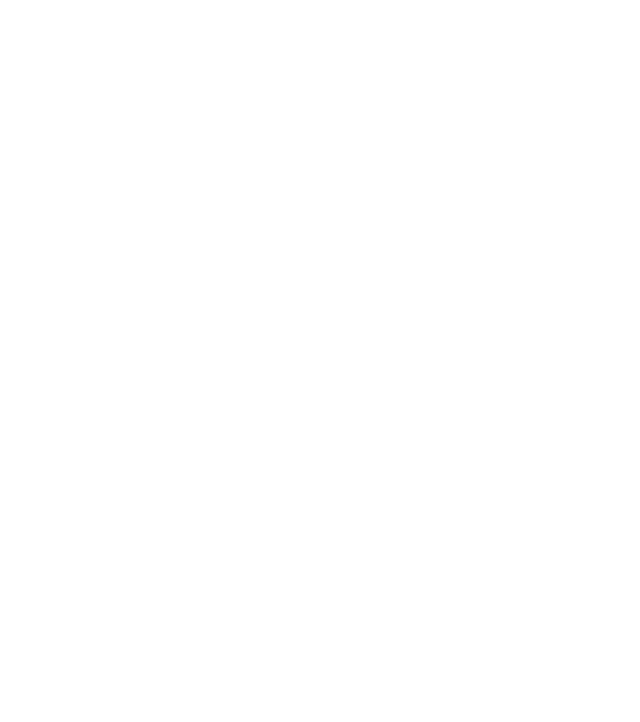
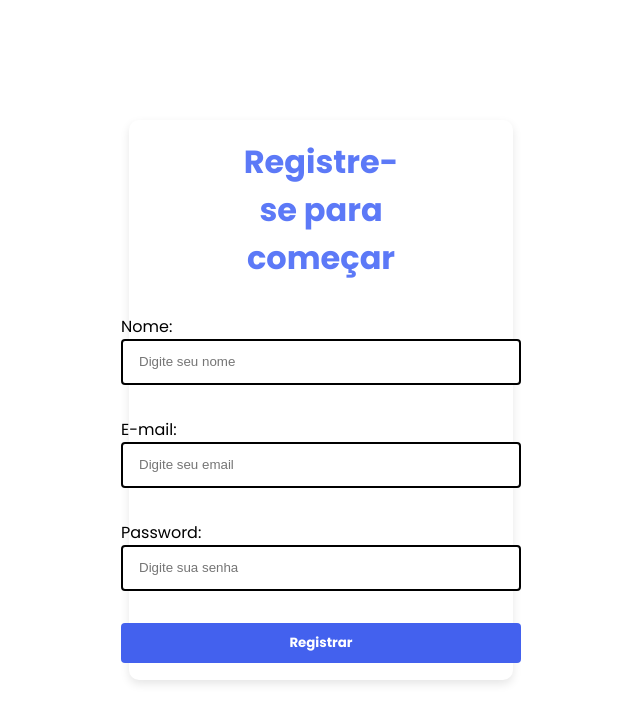
Before and after one commit to christianfdev/front-biblioteca, a React (Vite) app: page /#/register in a window 1280 px wide. Before the commit this address had no page. Shown: the top 722 px of the page, without its empty margins (319-959 px from the left). Built offline with nearby package versions, Linux system fonts and the light colour scheme.

Commit message:
Primeira versão da página de login e cadastro

```diff
--- a/package.json
+++ b/package.json
@@ -14,7 +14,8 @@
     "js-cookie": "^3.0.5",
     "react": "^18.3.1",
     "react-dom": "^18.3.1",
-    "react-router-dom": "^7.0.2"
+    "react-router-dom": "^7.0.2",
+    "sweetalert2": "^11.15.2"
   },
   "devDependencies": {
     "@eslint/js": "^9.15.0",
--- a/src/App.jsx
+++ b/src/App.jsx
@@ -1,19 +1,19 @@
-import { useState } from 'react'
 import './App.css'
-import Login from './pages/Login'
+import Login from './pages/Login/Login'
 import { HashRouter, Route, Routes } from 'react-router'
 import Home from './pages/Home'
+import Register from './pages/Register/Register'
 
 function App() {
 
   return (
     <HashRouter>
-    <Routes>
-      <Route path="/" element={<Login />}/>
-      <Route path="/home" element={<Home />}/>
-    </Routes>
-  </HashRouter>
-
+      <Routes>
+        <Route path="/" element={<Login />}/>
+        <Route path="/home" element={<Home />}/>
+        <Route path="/register" element={<Register />}/>
+      </Routes>
+    </HashRouter>
   )
 }
 
--- a/src/index.css
+++ b/src/index.css
@@ -3,3 +3,8 @@
     padding: 0;
     box-sizing: border-box;
 }
+
+
+.swal-title {
+    font-family: 'Poppins', sans-serif;
+}
--- a/src/pages/Login.jsx
+++ b/src/pages/Login/Login.jsx
@@ -2,7 +2,8 @@ import Cookies from 'js-cookie';
 import { useState } from 'react';
 import { useNavigate } from 'react-router';
 import './login.css';
-import api from '../utils/api';
+import api from '../../utils/api';
+import Swal from 'sweetalert2';
 
 
 export default function Login (){
@@ -34,13 +35,27 @@ export default function Login (){
 
 
         } catch (error) {
-            console.log('Erro ao logar', error);
+            Swal.fire({
+                title: 'Erro ao logar',
+                text: 'Email e/ou senha incorretos! Tente novamente.',
+                icon: 'error',
+                customClass: {
+                    title: 'swal-title',
+                    container: 'swal-title'
+                }
+            })
+
         }
+    }
 
-        navigate('/home');
+    async function handleToRegister(e){
+        e.preventDefault();
 
-
-
+        try {
+            navigate('/register');
+        } catch (error) {
+            alert("Erro:" + error);
+        }
     }
 
     return(
@@ -60,13 +75,12 @@ export default function Login (){
                             </div>
 
                             <div className='login-buttons'>
-                                <button type="submit">Register</button>
+                                <button onClick={handleToRegister}>Register</button>
                                 <button onClick={handleLogin}>Login</button>
                             </div>
 
                         </form>
                     </div>
-
 
                     <div className='login-logo'>
                         <img src="/src/assets/login-img.png"/>
--- a/src/pages/login.css
+++ b/src/pages/Login/login.css
@@ -114,3 +114,8 @@
 .login-logo img {
   width: 70%;
 }
+
+
+.swal-title {
+  font-family: 'Poppins', sans-serif;
+}
--- /dev/null
+++ b/src/pages/Register/Register.jsx
@@ -0,0 +1,68 @@
+import { useState } from 'react';
+import './register.css'
+import api from '../../utils/api';
+import { useNavigate } from 'react-router';
+import Swal from 'sweetalert2';
+
+
+export default function Register (){
+
+    const [name, setName] = useState('');
+    const [email, setEmail] = useState('');
+    const [password, setPassword] = useState('');
+
+    let navigate = useNavigate();
+
+    async function handleRegister(e){
+        e.preventDefault();
+
+        try {
+            const response = await api.post('/accounts', {
+                nome: name,
+                email: email,
+                senha: password,
+            })
+
+            Swal.fire({
+                title: 'Registro efetuado com sucesso!',
+                icon: 'success',
+                customClass: {
+                    title: 'swal-title',
+                    container: 'swal-title'
+                }
+            })
+
+            navigate('/');
+
+        } catch (error) {
+            Swal.fire({
+                title: 'Erro ao realizar o cadastro',
+                text: 'Revise as informações informadas e tente novamente.',
+                icon: 'error',
+                customClass: {
+                    title: 'swal-title',
+                    container: 'swal-title'
+                }
+            })
+        }
+    }
+
+
+
+    return (
+        <div className="register-container">
+            <div className='register-content'>
+                <h1>Registre-se para começar</h1>
+                <form action="" className='register-form'>
+                    <label htmlFor="">Nome:</label>
+                    <input type="text" className='register-input' name="" id="" placeholder="Digite seu nome" onChange={e => setName(e.target.value)}/>
+                    <label htmlFor="">E-mail:</label>
+                    <input type="text" className='register-input' placeholder="Digite seu email" onChange={e => setEmail(e.target.value)}/>
+                    <label htmlFor="">Password:</label>
+                    <input type="password" className='register-input' placeholder="Digite sua senha" onChange={e => setPassword(e.target.value)}/>
+                    <button className='register-button' onClick={handleRegister}>Registrar</button>
+                </form>
+            </div>
+        </div>
+    )
+}
--- /dev/null
+++ b/src/pages/Register/register.css
@@ -0,0 +1,71 @@
+
+
+.register-container {
+    display: flex;
+    justify-content: center;
+    align-items: center;
+    width: 100%;
+    height: 100vh;
+
+}
+
+
+.register-content {
+    display: flex;
+    flex-direction: column;
+    align-items: center;
+    justify-content: center;
+    height: 70%;
+    width: 30vw;
+    gap: 2rem;
+    padding: 10rem;
+    border-radius: 10px;
+    box-shadow: 0px 4px 10px rgba(0, 0, 0, 0.1);
+    font-family: 'Poppins', sans-serif;
+}
+
+.register-content h1 {
+    color: #5c79f7;
+    text-align: center;
+}
+
+.register-form {
+    display: flex;
+    flex-direction: column;
+    justify-content: center;
+
+
+}
+
+.register-input {
+    height: 46px;
+    width: 25rem;
+    padding: 0 16px;
+    border: 2px solid #000;
+    border-radius: 4px;
+    outline: 0;
+    transition: .2s;
+    line-break: normal;
+    margin-bottom: 2rem;
+}
+
+.register-input::after{
+
+}
+
+.register-button {
+    font-family: 'Poppins', sans-serif;
+    color: #fff;
+    font-weight: 700;
+    padding: 10px 75px;
+    background-color: #4361ee;
+    transition: 0.5s;
+    border-radius: 4px;
+    border: none;
+    cursor: pointer;
+}
+
+.register-button:hover {
+    color: #4361ee;
+    background-color: #000;
+}
```
Also changed, not shown: 1 other file (tests, documents, lock files or other folders).
